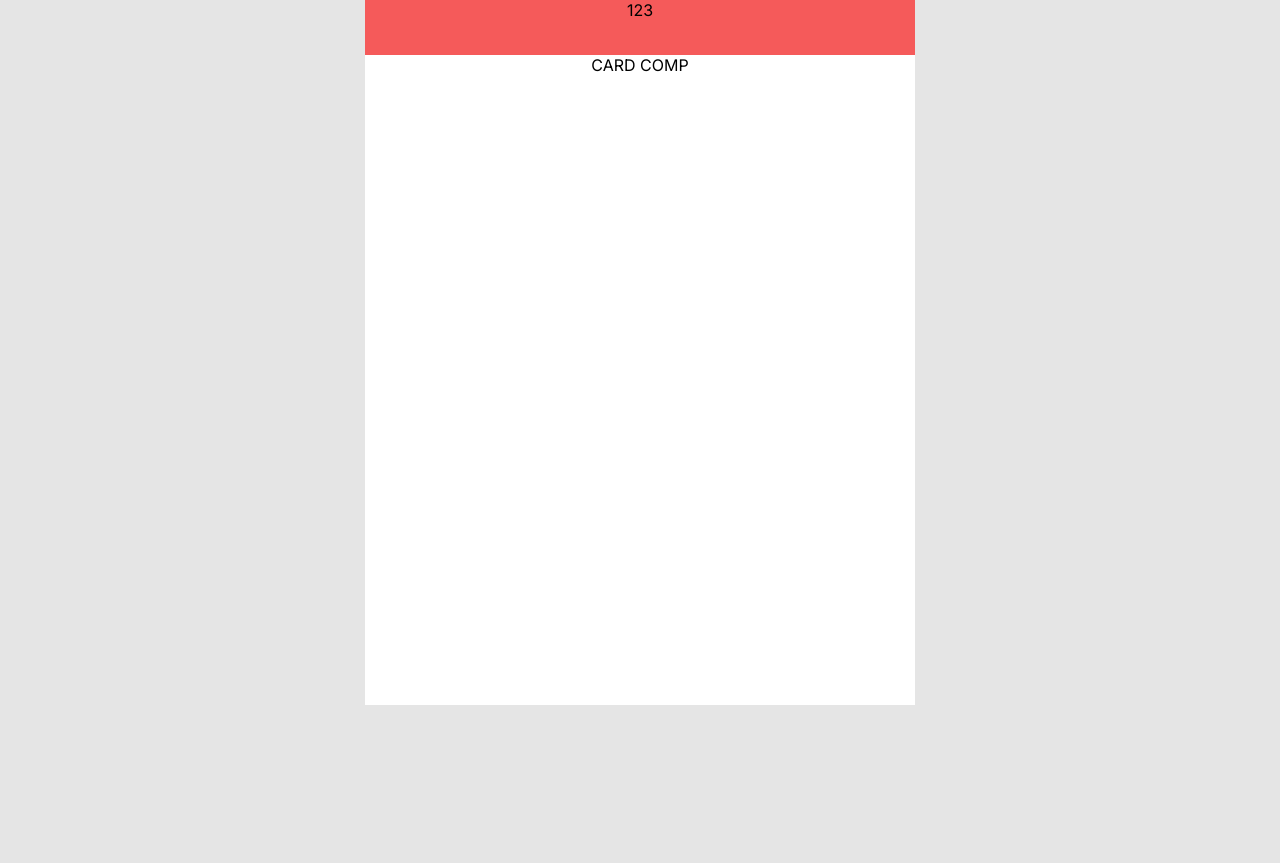
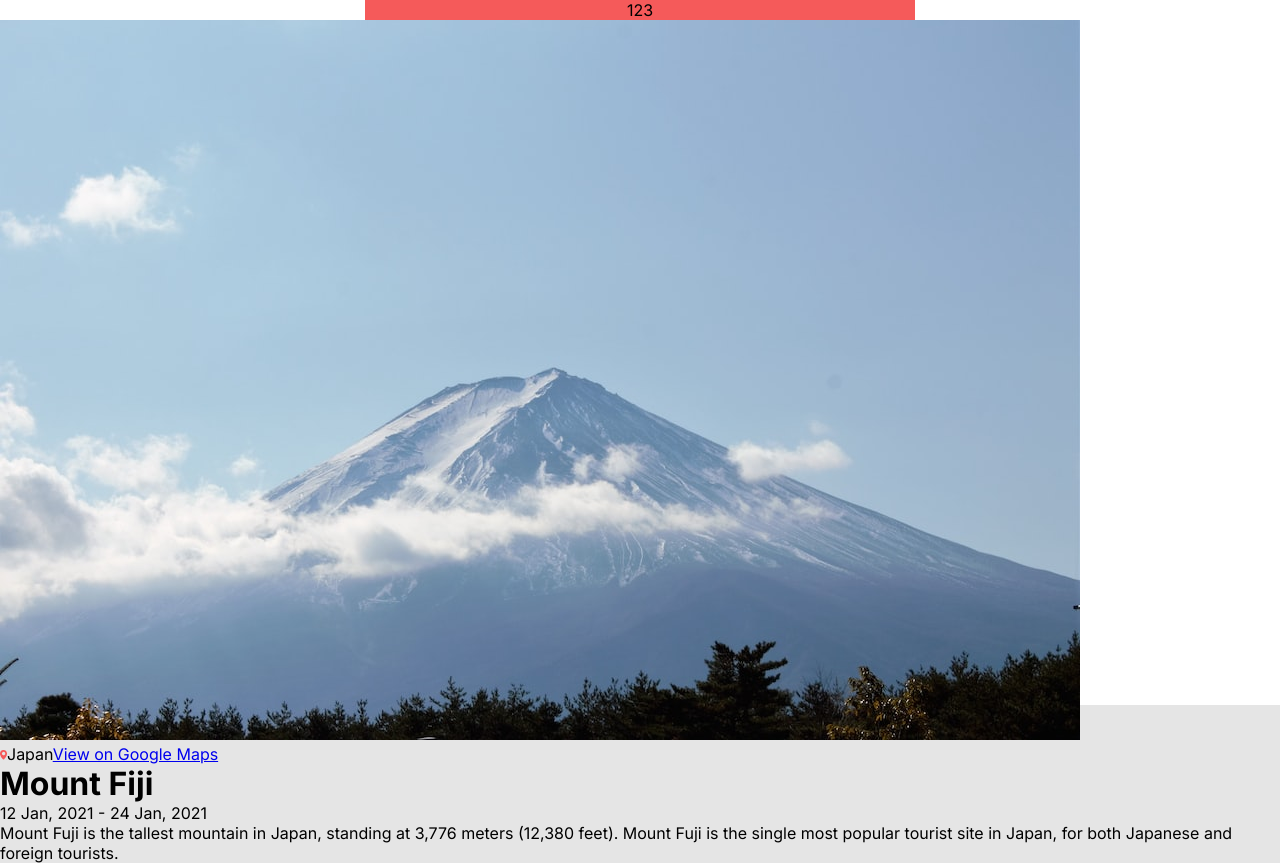
Before and after one commit to mypaxpax/Travel-journal, a React (Vite) app: page / in a window 1280 px wide. Before the commit the page ends 800 px from the top, so only its background shows below. Built offline with nearby package versions, Linux system fonts and the light colour scheme.

Commit message:
card component

```diff
--- a/src/components/Card.jsx
+++ b/src/components/Card.jsx
@@ -1,5 +1,23 @@
 function Card() {
-  return <div>CARD COMP</div>;
+  return (
+    <div className="card">
+      <img src="./src/assets/japan.jpg" className="card--cover"></img>
+      <div className="card--infos">
+        <img src="./src/assets/marker.png"></img>
+        <span className="card--location">Japan</span>
+        <span className="card--map">
+          <a href="#">View on Google Maps</a>
+        </span>
+        <h1 className="card--title">Mount Fiji</h1>
+        <p className="card--date">12 Jan, 2021 - 24 Jan, 2021</p>
+        <p className="card--description">
+          Mount Fuji is the tallest mountain in Japan, standing at 3,776 meters
+          (12,380 feet). Mount Fuji is the single most popular tourist site in
+          Japan, for both Japanese and foreign tourists.
+        </p>
+      </div>
+    </div>
+  );
 }
 
 export default Card;
```
